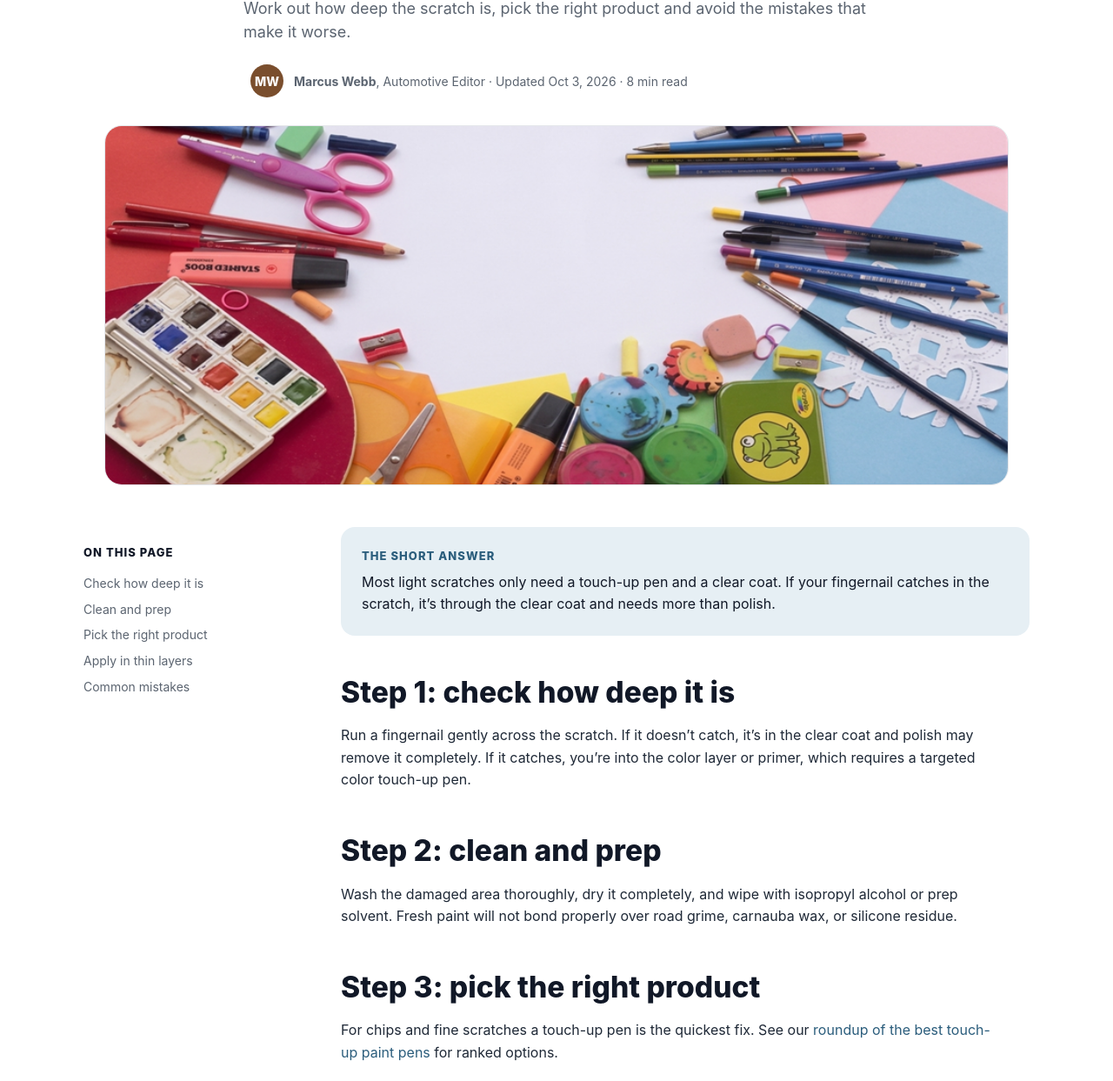
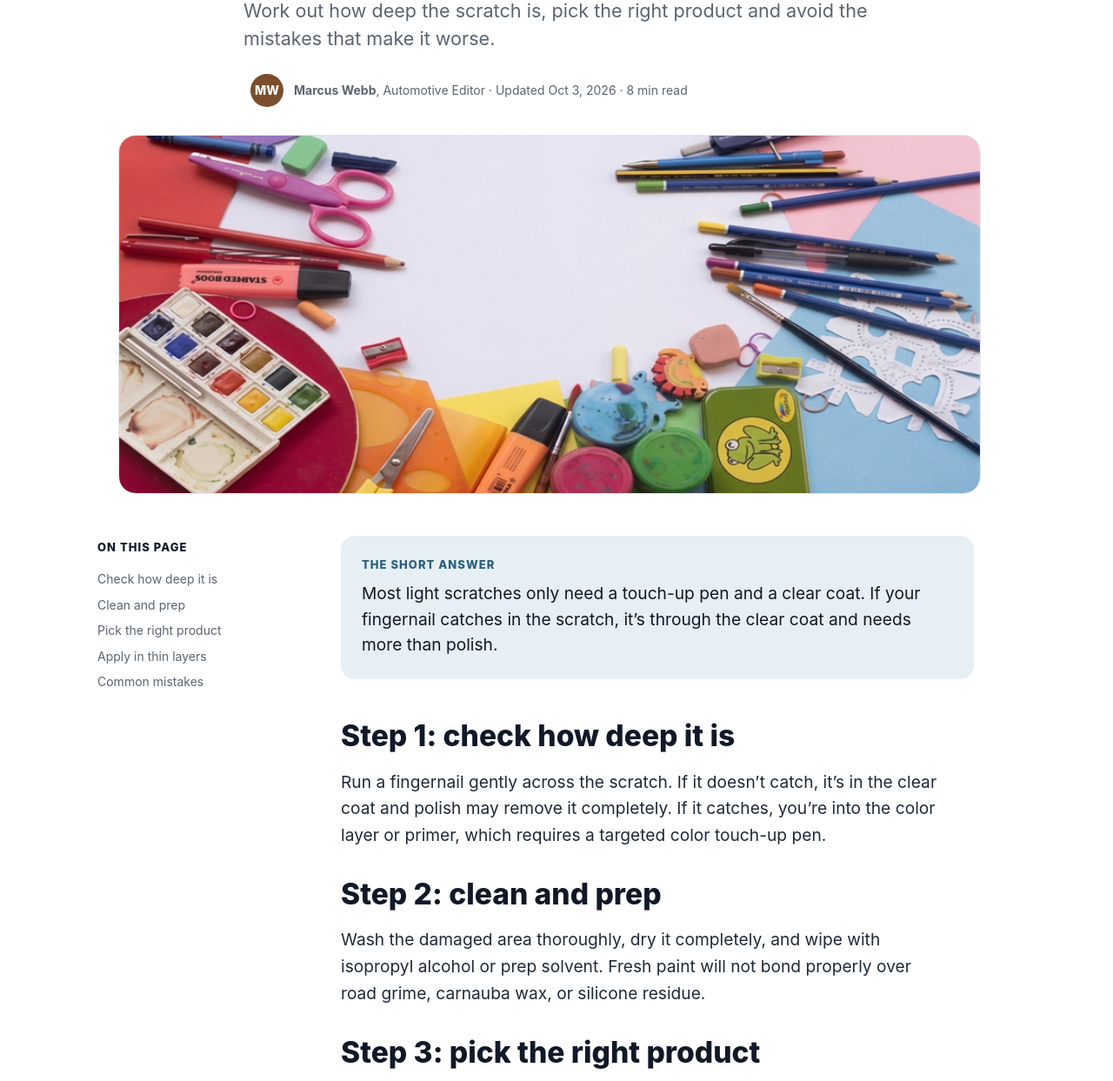
Before and after one commit to rafimohaimen-del/buybestforyou, a plain HTML site: page blog-single.html in a window 1280 px wide. Shown: the part 353-1596 px from the top of the page at 87% size. Drawn offline with Linux system fonts and the light colour scheme.

Commit message:
margin and padding fixes

```diff
--- a/blog-single.html
+++ b/blog-single.html
@@ -88,7 +88,7 @@
         How to fix a car scratch at home: a plain-English guide
       </h1>
 
-      <p style="font-size: 1.125rem; color: var(--color-muted); max-width: 720px; line-height: 1.5; margin-left: 13.5rem; margin-right: 13.5rem; margin-bottom: 1.5rem;">
+      <p style="font-size: 1.35rem; color: var(--color-muted); max-width: 720px; line-height: 1.5; margin-left: 13.5rem; margin-right: 13.5rem; margin-bottom: 1.5rem;">
         Work out how deep the scratch is, pick the right product and avoid the mistakes that make it worse.
       </p>
 
@@ -100,14 +100,14 @@
       </div>
 
       <!-- Hero Image -->
-      <div class="blog-hero-image-wrap" style="background-color: #F8FAFC; border: 1px solid var(--color-border); border-radius: var(--radius-lg); width: calc(100% - 7rem); max-width: calc(100% - 7rem); height: calc(30.857rem - 5rem); display: flex; align-items: center; justify-content: center; overflow: hidden; margin: 0 auto 3rem;">
+      <div class="blog-hero-image-wrap" style="background-color: #F8FAFC; border: 1px solid var(--color-border); border-radius: var(--radius-lg); width: calc(100% - 10rem); max-width: calc(100% - 10rem); height: calc(30.857rem - 5rem); display: flex; align-items: center; justify-content: center; overflow: hidden; margin-left: 4.5rem; margin-right: 5.5rem; margin-bottom: 3rem;">
         <img src="assets/images/hero-paint-pen.png" alt="Car scratch repair process" class="blog-hero-img" style="width: 100%; height: 100%; object-fit: cover;">
       </div>
 
       <!-- 2-Column Article Body -->
       <div class="review-layout-grid">
         <!-- Sticky TOC -->
-        <aside class="toc-sidebar" aria-label="Article Outline" style="margin-left: 2rem;">
+        <aside class="toc-sidebar" aria-label="Article Outline" style="margin-left: 3rem; margin-top: -1rem; top: calc(110px - 1rem);">
           <div class="toc-heading">ON THIS PAGE</div>
           <nav class="toc-list">
             <a href="#step-1" class="toc-link">Check how deep it is</a>
@@ -121,32 +121,32 @@
         <!-- Article Content -->
         <div>
           <!-- Short Answer Box -->
-          <div style="background-color: var(--cat-trust-bg); border-radius: var(--radius-md); padding: 1.5rem; margin-left: 2rem; margin-right: 2rem; margin-bottom: 2.5rem;">
+          <div class="short-answer-box" style="background-color: var(--cat-trust-bg); border-radius: var(--radius-md); padding: 1.5rem; margin-left: 2rem; margin-right: 6rem; margin-bottom: 2.5rem;">
             <div style="font-size: 0.8125rem; font-weight: 800; text-transform: uppercase; letter-spacing: 0.08em; color: var(--color-trust); margin-bottom: 0.5rem;">
               THE SHORT ANSWER
             </div>
-            <p style="font-size: 1rem; line-height: 1.55; color: var(--color-ink);">
+            <p style="font-size: 1.2rem; line-height: 1.55; color: var(--color-ink);">
               Most light scratches only need a touch-up pen and a clear coat. If your fingernail catches in the scratch, it’s through the clear coat and needs more than polish.
             </p>
           </div>
 
-          <section id="step-1" style="margin-left: 2rem; margin-right: 4rem; margin-bottom: 2.7rem;">
+          <section id="step-1" style="margin-left: 2rem; margin-right: 8rem; margin-bottom: 1.7rem;">
             <h2 style="font-size: 2.1rem; font-weight: 800; color: var(--color-ink); margin-bottom: 0.75rem;">Step 1: check how deep it is</h2>
-            <p style="line-height: 1.6; color: var(--color-body);">
+            <p style="font-size: 1.2rem; line-height: 1.6; color: var(--color-body);">
               Run a fingernail gently across the scratch. If it doesn’t catch, it’s in the clear coat and polish may remove it completely. If it catches, you’re into the color layer or primer, which requires a targeted color touch-up pen.
             </p>
           </section>
 
-          <section id="step-2" style="margin-left: 2rem; margin-right: 4rem; margin-bottom: 2.7rem;">
+          <section id="step-2" style="margin-left: 2rem; margin-right: 8rem; margin-bottom: 1.7rem;">
             <h2 style="font-size: 2.1rem; font-weight: 800; color: var(--color-ink); margin-bottom: 0.75rem;">Step 2: clean and prep</h2>
-            <p style="line-height: 1.6; color: var(--color-body);">
+            <p style="font-size: 1.2rem; line-height: 1.6; color: var(--color-body);">
               Wash the damaged area thoroughly, dry it completely, and wipe with isopropyl alcohol or prep solvent. Fresh paint will not bond properly over road grime, carnauba wax, or silicone residue.
             </p>
           </section>
 
-          <section id="step-3" style="margin-left: 2rem; margin-right: 4rem; margin-bottom: 2.7rem;">
+          <section id="step-3" style="margin-left: 2rem; margin-right: 8rem; margin-bottom: 1.7rem;">
             <h2 style="font-size: 2.1rem; font-weight: 800; color: var(--color-ink); margin-bottom: 0.75rem;">Step 3: pick the right product</h2>
-            <p style="line-height: 1.6; color: var(--color-body); margin-bottom: 1.25rem;">
+            <p style="font-size: 1.2rem; line-height: 1.6; color: var(--color-body); margin-bottom: 1.25rem;">
               For chips and fine scratches a touch-up pen is the quickest fix. See our <a href="review-roundup.html">roundup of the best touch-up paint pens</a> for ranked options.
             </p>
 
@@ -169,14 +169,14 @@
             </div>
           </section>
 
-          <section id="step-4" style="margin-left: 2rem; margin-right: 4rem; margin-bottom: 2.7rem;">
+          <section id="step-4" style="margin-left: 2rem; margin-right: 8rem; margin-bottom: 1.7rem;">
             <h2 style="font-size: 2.1rem; font-weight: 800; color: var(--color-ink); margin-bottom: 0.75rem;">Step 4: apply in thin layers</h2>
-            <p style="line-height: 1.6; color: var(--color-body);">
+            <p style="font-size: 1.2rem; line-height: 1.6; color: var(--color-body);">
               Dab, don’t brush. Let each layer dry for 20 minutes before adding the next. Thin layers look far better than one thick blob that dries unevenly and creates a raised ridge.
             </p>
           </section>
 
-          <section id="mistakes" style="margin-bottom: 6.5rem;">
+          <section id="mistakes" style="margin-left: 4rem; margin-bottom: 4.5rem;">
             <h2 style="font-size: 2.1rem; font-weight: 800; color: var(--color-ink); margin-bottom: 0.75rem;">Common mistakes</h2>
             <ul style="display: flex; flex-direction: column; gap: 0.625rem; line-height: 1.6; color: var(--color-body); padding-left: 1.25rem; list-style: disc;">
               <li>Applying in direct sunlight or on a hot vehicle panel.</li>
--- a/css/pages.css
+++ b/css/pages.css
@@ -1736,10 +1736,12 @@
 }
 
 .blog-hero-image-wrap {
-  width: calc(100% - 7rem);
-  max-width: calc(100% - 7rem);
+  width: calc(100% - 10rem);
+  max-width: calc(100% - 10rem);
   height: calc(30.857rem - 5rem);
-  margin: 0 auto 3rem;
+  margin-left: 4.5rem;
+  margin-right: 5.5rem;
+  margin-bottom: 3rem;
   overflow: hidden;
 }
 
@@ -1816,6 +1818,8 @@
   .page-blog-single #step-2,
   .page-blog-single #step-3,
   .page-blog-single #step-4,
+  .page-blog-single #mistakes,
+  .page-blog-single .short-answer-box,
   .page-blog-single .embedded-product-callout {
     margin-left: 0 !important;
     margin-right: 0 !important;
```
